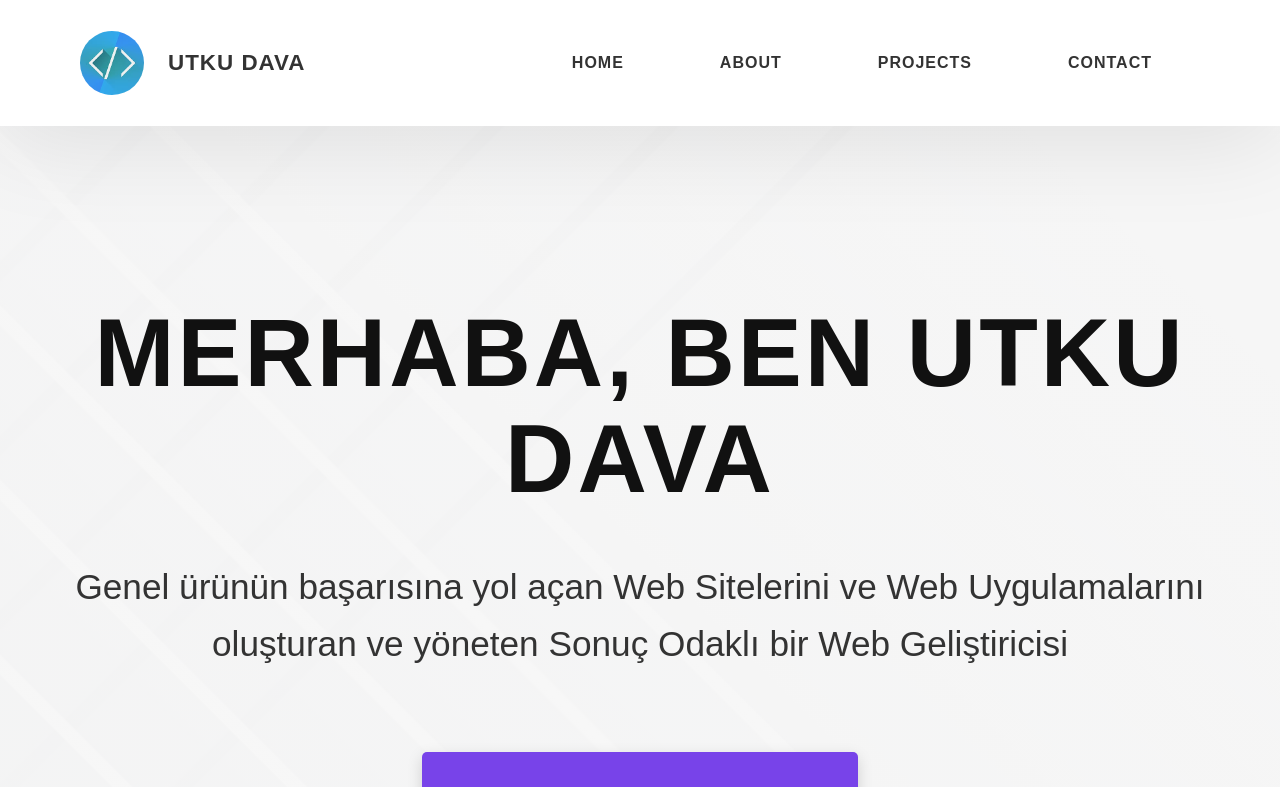
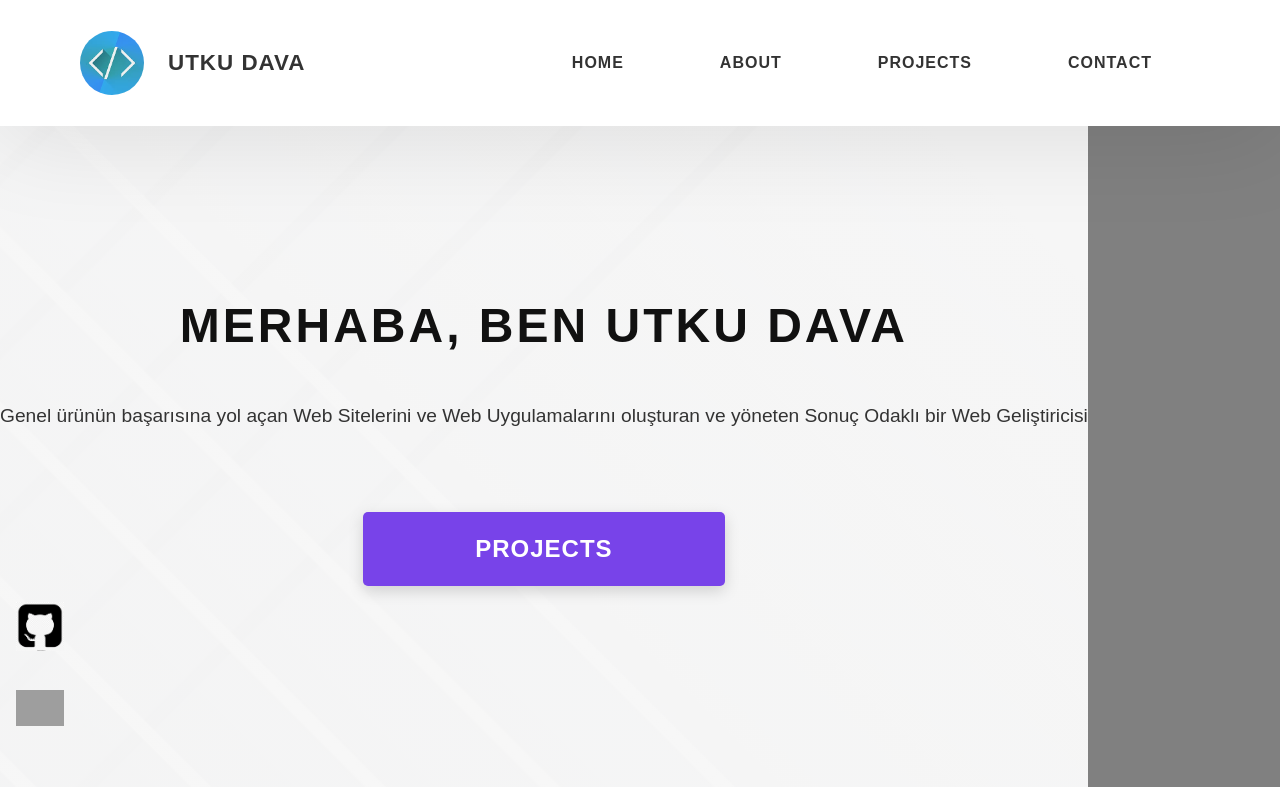
Before and after one commit to userUtkuDava/portfolio, a React (Vite) app: page / in a window 1280 px wide. Shown: the top 787 px of the page. Built offline with nearby package versions, Linux system fonts and the light colour scheme; grey boxes are pictures that could not be loaded.

Commit message:
Yazı font-size değişikleri yapıldı

```diff
--- a/src/Components/style/css/homeHero.css
+++ b/src/Components/style/css/homeHero.css
@@ -18,7 +18,7 @@
 }
 
 .heading-primary {
-  font-size: 6rem;
+  font-size: 3rem;
   text-transform: uppercase;
   letter-spacing: 3px;
   text-align: center;
@@ -34,7 +34,7 @@
 
 .text-primary {
   color: #333;
-  font-size: 2.2rem;
+  font-size: 1.2rem;
   text-align: center;
   width: 100%;
   line-height: 1.6;
@@ -46,8 +46,8 @@
 }
 
 .btn--bg {
-  padding: 1.5rem 8rem;
-  font-size: 2rem;
+  padding: 1.2rem 7rem;
+  font-size: 1.5rem;
 }
 
 .btn {
```
